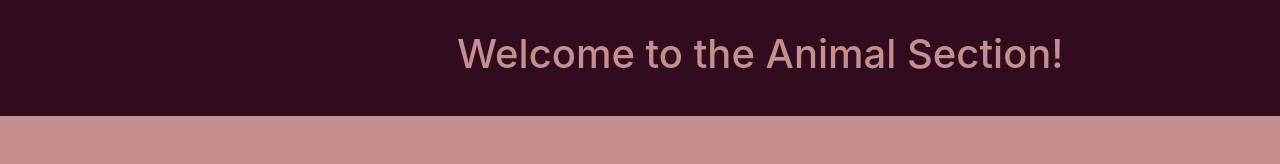
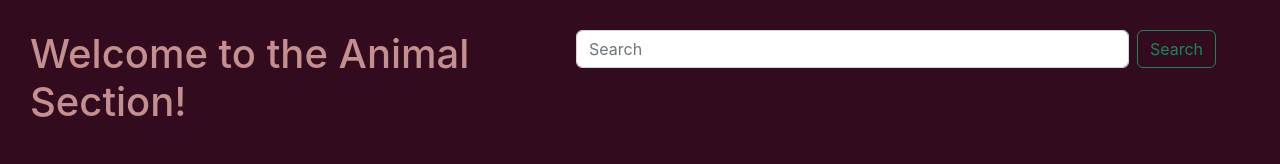
Before and after one commit to nerissa29/gallery-of-horns, a React (Create React App) app: page / in a window 1280 px wide. Shown: the top 164 px of the page. Built offline with nearby package versions, Linux system fonts and the light colour scheme.

Commit message:
update readme

```diff
--- a/src/App.css
+++ b/src/App.css
@@ -12,8 +12,13 @@ img {
   height: 450px;
 }
 
-header h1, footer h2 {
+footer h2 {
   margin-left: 35%;
+}
+
+.searchBar {
+  position: absolute;
+  right: 5%;
 }
 
 header, footer {
@@ -50,7 +55,9 @@ button:active {
   font-weight: bold;
 }
 
-
+.searchBar {
+  width: 50%;
+}
 
 /* .App {
   text-align: center;
--- a/src/components/Header.js
+++ b/src/components/Header.js
@@ -1,12 +1,38 @@
 // import
 import React from "react";
+import Form from 'react-bootstrap/Form';
+import Button from 'react-bootstrap/Button';
+import Row from 'react-bootstrap/Row';
+import Col from 'react-bootstrap/Col';
 
 // class component
 class Header extends React.Component {
   render() {
     return(
       <header>
-        <h1>Welcome to the Animal Section! {this.props.heart}</h1>
+
+        <Row>
+          <Col className="headerCol">
+            <h1>Welcome to the Animal Section! {this.props.heart}</h1>
+          </Col>
+
+          <Col>
+            <Form className="d-flex searchBar">
+              <Form.Control
+                type="search"
+                placeholder="Search"
+                className="me-2"
+                aria-label="Search"
+              />
+              <Button variant="outline-success">Search</Button>
+            </Form>
+
+          </Col>
+      </Row>
+
+
+
+
       </header>
     )
   }
```
Also changed, not shown: 1 other file (tests, documents, lock files or other folders).
